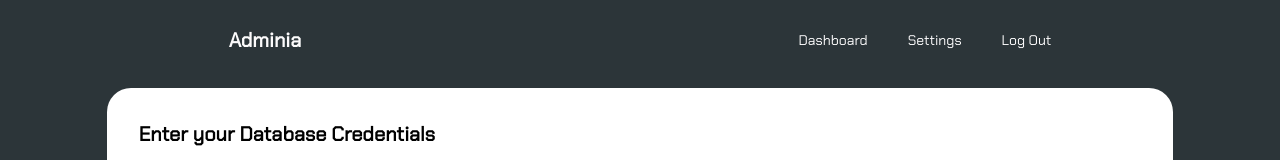
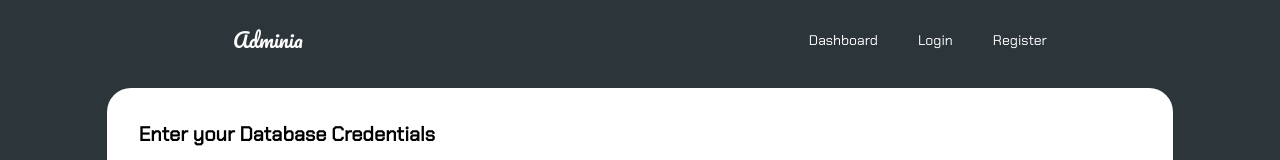
Before and after one commit to darksuei/adminia, a Next.js app: page /setup/credentials in a window 1280 px wide. Shown: the top 160 px of the page. Built offline with nearby package versions, Linux system fonts and the light colour scheme.

Commit message:
chore: Add Logo and nav component

```diff
--- a/src/app/components/Nav.tsx
+++ b/src/app/components/Nav.tsx
@@ -3,11 +3,19 @@ import Link from "next/link";
 import { useRouter } from "next/navigation";
 import { logOut } from "@/utils";
 
-export default function Nav({ isNotLoggedIn }: { isNotLoggedIn: boolean }) {
+export default function Nav({
+  isNotLoggedIn,
+  cursive,
+}: {
+  isNotLoggedIn: boolean;
+  cursive: any;
+}) {
   const router = useRouter();
   return (
     <nav className="w-full h-20 flex flex-row justify-around items-center gap-10 mb-2">
-      <h1 className="text-xl font-bold cursor-pointer">Adminia</h1>
+      <h1 className={`text-xl font-bold cursor-pointer ${cursive.className}`}>
+        Adminia
+      </h1>
       {!isNotLoggedIn ? (
         <ul className="flex flex-row gap-10">
           <li className="cursor-pointer text-sm hover:text-red-400">
--- a/src/app/dashboard/page.tsx
+++ b/src/app/dashboard/page.tsx
@@ -1,6 +1,5 @@
 "use client";
 
-import Nav from "../components/Nav";
 import useSWR from "swr";
 import { Suspense } from "react";
 import Cookies from "js-cookie";
@@ -24,7 +23,6 @@ export default function Dashboard() {
 
   return (
     <main>
-      <Nav />
       <section className="flex flex-col gap-4 px-20">
         <h1 className="text-4xl font-bold">Dashboard</h1>
         <p className="text-gray-400 text-sm">Manage existing projects</p>
--- a/src/app/layout.tsx
+++ b/src/app/layout.tsx
@@ -1,9 +1,16 @@
 import "./globals.css";
 import type { Metadata } from "next";
-import { Chakra_Petch } from "next/font/google";
+import { Chakra_Petch, Pacifico } from "next/font/google";
 import UserProvider from "@/providers/UserProvider";
+import Nav from "./components/Nav";
 
 const chakra = Chakra_Petch({
+  weight: "400",
+  style: "normal",
+  subsets: ["latin"],
+});
+
+const pacifico = Pacifico({
   weight: "400",
   style: "normal",
   subsets: ["latin"],
@@ -22,6 +29,7 @@ export default function RootLayout({
   return (
     <html lang="en">
       <body className={chakra.className}>
+        <Nav isNotLoggedIn={true} cursive={pacifico} />
         <UserProvider>{children}</UserProvider>
       </body>
     </html>
--- a/src/app/page.tsx
+++ b/src/app/page.tsx
@@ -1,9 +1,6 @@
-import Nav from "./components/Nav";
-
 export default function Home() {
   return (
     <div className="h-screen w-full">
-      <Nav isNotLoggedIn={true} />
       <div className="h-4/6 w-full flex items-center justify-center">
         <h1 className="text-3xl font-black">Welcome to Adminia!</h1>
       </div>
--- a/src/app/setup/credentials/page.tsx
+++ b/src/app/setup/credentials/page.tsx
@@ -1,11 +1,9 @@
-import Nav from "../../components/Nav";
 import Main from "../../components/Main";
 import Credentials from "@/app/components/Credentials";
 
 export default function SetUp() {
   return (
     <main>
-      <Nav />
       <Main title="Enter your Database Credentials">
         <Credentials />
       </Main>
--- a/src/app/setup/page.tsx
+++ b/src/app/setup/page.tsx
@@ -1,11 +1,9 @@
-import Nav from "../components/Nav";
 import Main from "../components/Main";
 import SetUpForm from "../components/SetupForm";
 
 export default function SetUp() {
   return (
     <main>
-      <Nav />
       <Main title="Set up your Organization">
         <SetUpForm />
       </Main>
```
